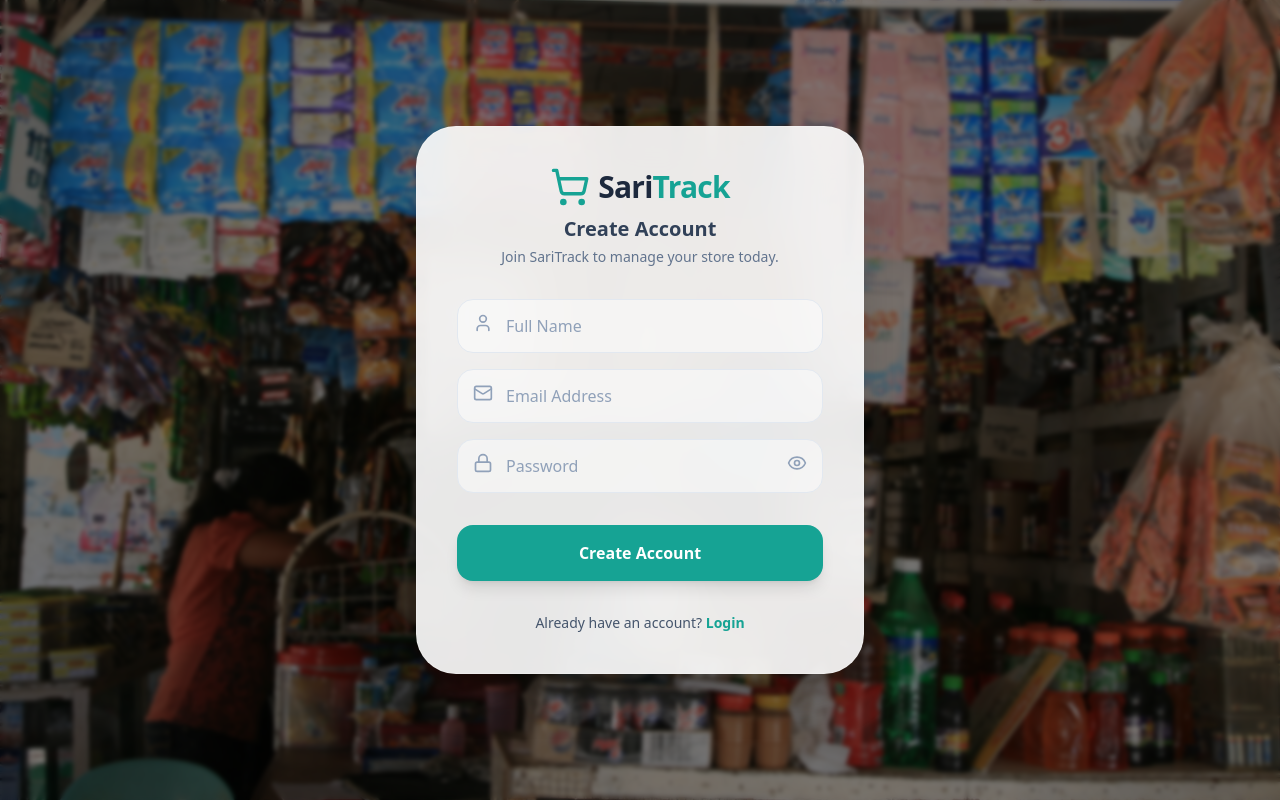
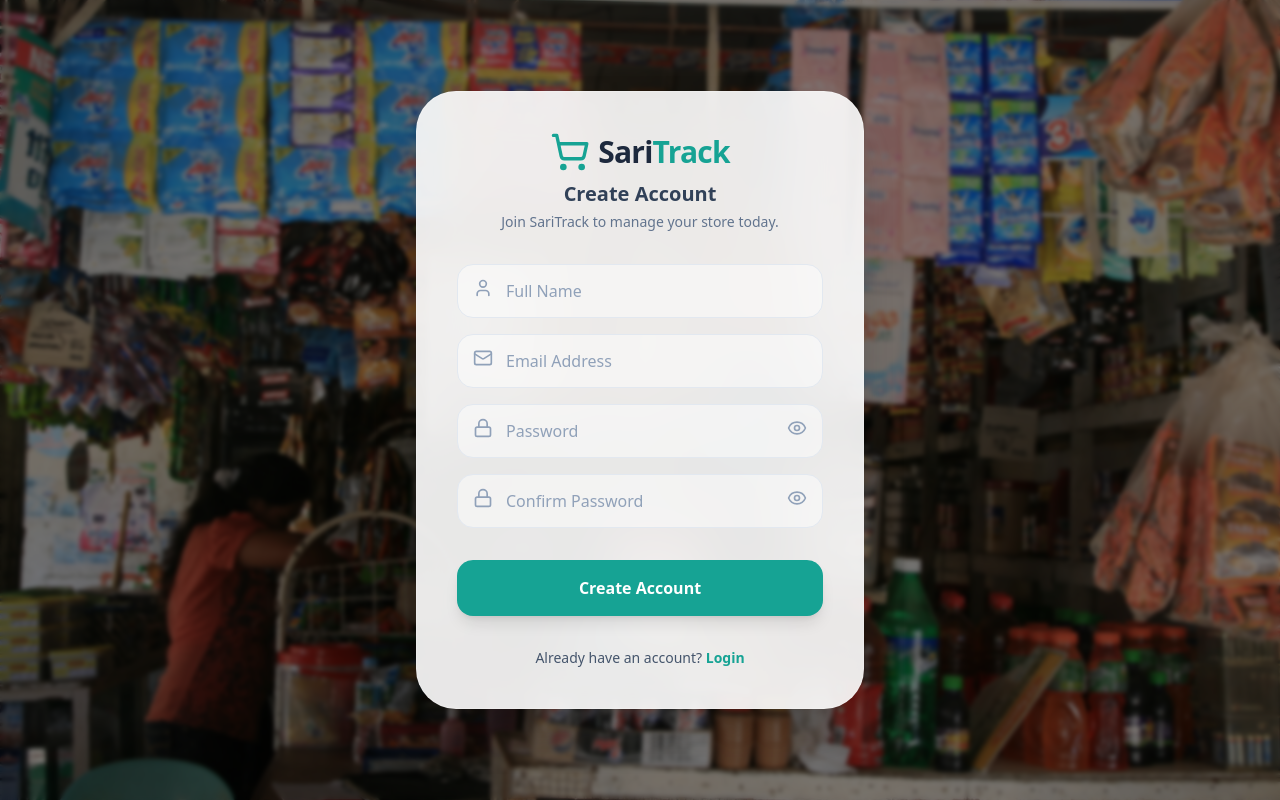
Before and after one commit to christian-tapales/IT342-Tapales-SariTrack, a React (Vite) app in the folder web/: page /register in a window 1280 px wide. Built offline with nearby package versions, Linux system fonts and the light colour scheme.

Commit message:
ignup: added the confirm password textbox logic

```diff
--- a/web/src/components/Register.jsx
+++ b/web/src/components/Register.jsx
@@ -5,15 +5,30 @@ import { Mail, User, Lock, Eye, EyeOff, ShoppingCart } from 'lucide-react';
 import Input from './Input';
 
 const Register = () => {
-  const [formData, setFormData] = useState({ name: '', email: '', password: '' });
+  const [formData, setFormData] = useState({
+     name: '',
+     email: '',
+     password: '',
+     confirmPassword: ''
+    });
   const [showPassword, setShowPassword] = useState(false);
   const navigate = useNavigate();
 
   const handleSubmit = async (e) => {
+
     e.preventDefault();
+
+
+    if(formData.password !== formData.confirmPassword){
+      alert("Passwords do not match!");
+      return;
+    }
+
     try {
-      // Adjusted to match your backend port 8080
-      const response = await axios.post('http://localhost:8080/api/auth/register', formData);
+      // Destructure to avoid sending confirmPassword to the backend
+      const { confirmPassword, ...registerData } = formData;
+      const response = await axios.post('http://localhost:8080/api/auth/register', registerData);
+
       if (response.data === "User registered successfully!") {
         alert("Registration Successful!");
         navigate('/login');
@@ -71,6 +86,17 @@ const Register = () => {
           onTogglePassword={() => setShowPassword(!showPassword)}
         />
 
+        {/* New Confirm Password Field */}
+        <Input
+          icon={Lock}
+          type={showPassword ? "text" : "password"}
+          placeholder="Confirm Password"
+          value={formData.confirmPassword}
+          onChange={(e) => setFormData({...formData, confirmPassword: e.target.value})}
+          showPasswordButton={showPassword ? <EyeOff size={20} /> : <Eye size={20} />}
+          onTogglePassword={() => setShowPassword(!showPassword)}
+        />
+
         <button
           type="submit"
           className="w-full bg-[#16A394] hover:bg-[#0D7A6F] text-white font-bold py-4 rounded-2xl shadow-lg transition-all active:scale-95 mt-4"
```
